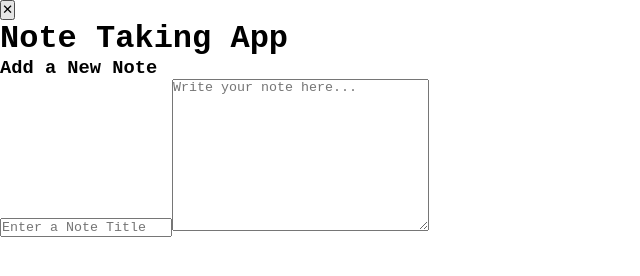
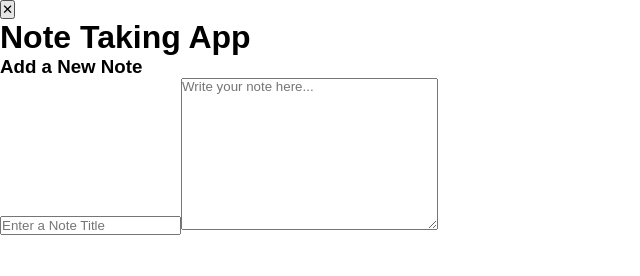
Before and after one commit to ealbanca/Note-taking-app, a plain HTML site: page index.html in a window 1280 px wide. Shown: the whole page, without its empty margins (0-640 px from the left). Drawn offline with Linux system fonts and the light colour scheme.

Commit message:
Font style

```diff
--- a/styles.css
+++ b/styles.css
@@ -1,6 +1,6 @@
 * {
     box-sizing: border-box;
-    font-family: 'Courier New', Courier, monospace;
+    font-family: 'Poppins', sans-serif;
     margin: 0;
     padding: 0;
 }
```
